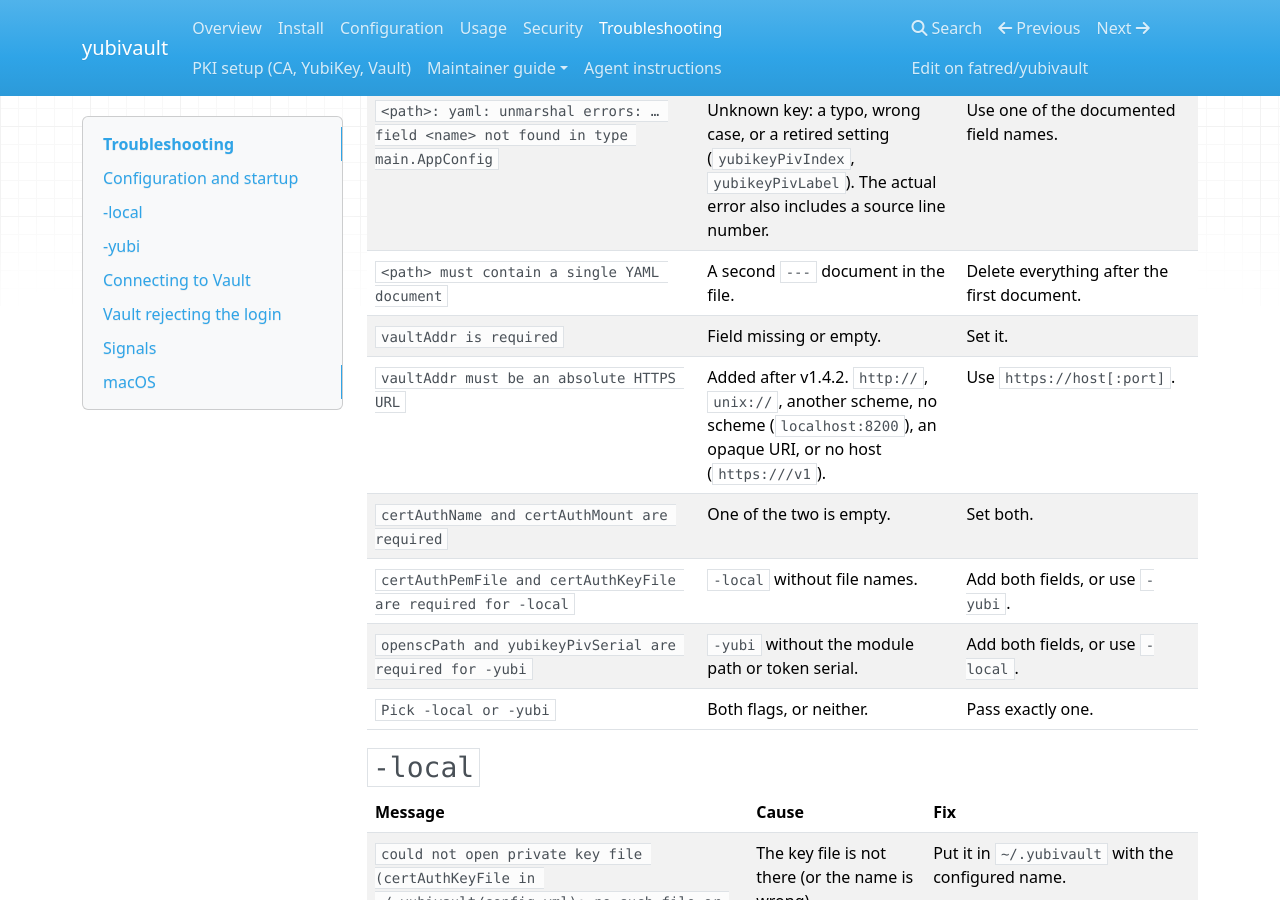
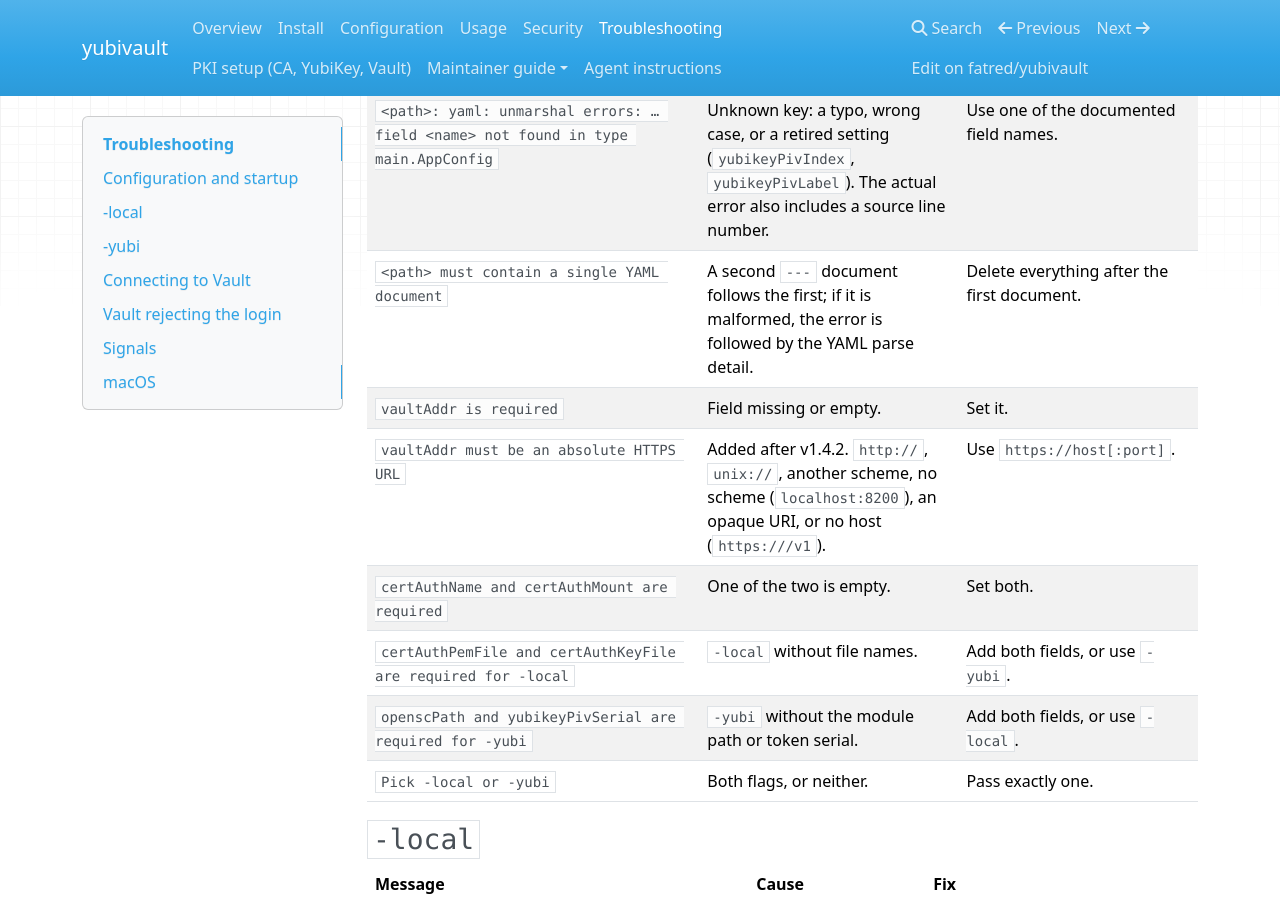
Before and after one commit to fatred/yubivault, an MkDocs documentation site: the page built from docs/troubleshooting.md, in a window 1280 px wide and 900 px high, scrolled down 366 px. Built offline with MkDocs 1.6.1, drawn with Linux system fonts in a browser that asks for light colours; nearby versions of some CDN libraries.

Commit message:
docs: document YAML parse detail for extra documents

```diff
--- a/docs/troubleshooting.md
+++ b/docs/troubleshooting.md
@@ -10,7 +10,7 @@ Errors go to stderr; the exit status is non-zero on any failure (see
 | `open /home/you/.yubivault/config.yml: no such file or directory` | No config file. | Create `~/.yubivault/config.yml` ([Configuration](configuration.md)). |
 | `<path> is empty` | The file exists but has no content. | Fill it in. |
 | `<path>: yaml: unmarshal errors: … field <name> not found in type main.AppConfig` | Unknown key: a typo, wrong case, or a retired setting (`yubikeyPivIndex`, `yubikeyPivLabel`). The actual error also includes a source line number. | Use one of the documented field names. |
-| `<path> must contain a single YAML document` | A second `---` document in the file. | Delete everything after the first document. |
+| `<path> must contain a single YAML document` | A second `---` document follows the first; if it is malformed, the error is followed by the YAML parse detail. | Delete everything after the first document. |
 | `vaultAddr is required` | Field missing or empty. | Set it. |
 | `vaultAddr must be an absolute HTTPS URL` | Added after v1.4.2. `http://`, `unix://`, another scheme, no scheme (`localhost:8200`), an opaque URI, or no host (`https:///v1`). | Use `https://host[:port]`. |
 | `certAuthName and certAuthMount are required` | One of the two is empty. | Set both. |
```
